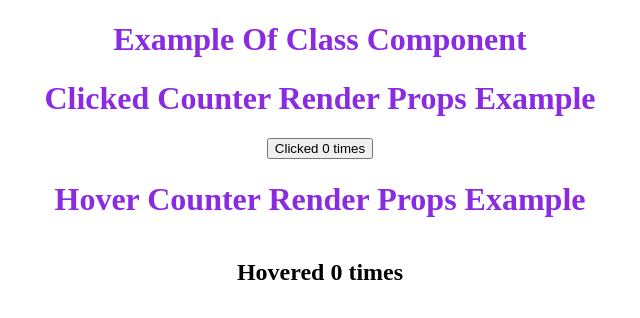
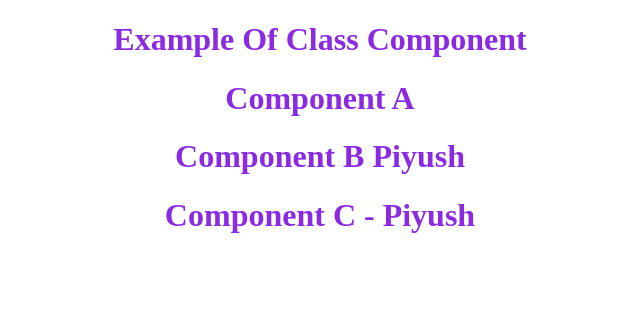
Before and after one commit to piyushkumar13/react-example, a React (Create React App) app: page / in a window 1280 px wide. Shown: the top 318 px of the page, without its empty margins (320-960 px from the left). Built offline with nearby package versions, Linux system fonts and the light colour scheme; a web font is replaced by a local one.

Commit message:
context example

```diff
--- a/src/components/classComp/App.js
+++ b/src/components/classComp/App.js
@@ -297,9 +297,39 @@ import MyHeading from "./MyHeading";
 
 /* ##################### Render Props Pattern Example ############################### */
 
-import Counter from "./Counter";
-import ClickedCounterTwo from "./ClickedCounterTwo";
-import HoverCounterTwo from "./HoverCounterTwo";
+// import Counter from "./Counter";
+// import ClickedCounterTwo from "./ClickedCounterTwo";
+// import HoverCounterTwo from "./HoverCounterTwo";
+//
+// class App extends Component {
+//
+//     render() {
+//         return (
+//             <>
+//                 <MyHeading/>
+//                 <Counter render={(count, incrementCount)=> <ClickedCounterTwo count={count} increment={incrementCount}/> }/>
+//                 <Counter render={(count, incrementCount)=> <HoverCounterTwo count={count} increment={incrementCount}/> }/>
+//
+//                 {/* Slight variatioin of render props - we can pass the props as child props */}
+//                 {/*<Counter>*/}
+//                 {/*    {(count, incrementCount) => <ClickedCounterTwo count={count} increment={incrementCount}/>}*/}
+//                 {/*</Counter>*/}
+//
+//                 {/*<Counter>*/}
+//                 {/*    {(count, incrementCount) => <HoverCounterTwo count={count} increment={incrementCount}/>}*/}
+//                 {/*</Counter>*/}
+//
+//             </>
+//         );
+//     }
+// }
+//
+// export default App;
+
+
+/* ##################### Context Example ############################### */
+
+import ComponentA from "./ComponentA";
 
 class App extends Component {
 
@@ -307,18 +337,7 @@ class App extends Component {
         return (
             <>
                 <MyHeading/>
-                <Counter render={(count, incrementCount)=> <ClickedCounterTwo count={count} increment={incrementCount}/> }/>
-                <Counter render={(count, incrementCount)=> <HoverCounterTwo count={count} increment={incrementCount}/> }/>
-
-                {/* Slight variatioin of render props - we can pass the props as child props */}
-                {/*<Counter>*/}
-                {/*    {(count, incrementCount) => <ClickedCounterTwo count={count} increment={incrementCount}/>}*/}
-                {/*</Counter>*/}
-
-                {/*<Counter>*/}
-                {/*    {(count, incrementCount) => <HoverCounterTwo count={count} increment={incrementCount}/>}*/}
-                {/*</Counter>*/}
-
+                <ComponentA/>
             </>
         );
     }
--- /dev/null
+++ b/src/components/classComp/ComponentA.js
@@ -0,0 +1,21 @@
+import React, {Component} from 'react';
+import "../../index.css"
+import ComponentB from "./ComponentB";
+import {UserProvider} from "./userContext";
+
+class ComponentA extends Component {
+    render() {
+        return (
+            <>
+                <h1 className="heading">Component A</h1>
+
+                <UserProvider value="Piyush">
+                    <ComponentB/>
+                </UserProvider>
+
+            </>
+        );
+    }
+}
+
+export default ComponentA;
--- /dev/null
+++ b/src/components/classComp/ComponentB.js
@@ -0,0 +1,31 @@
+import React, {Component} from 'react';
+import "../../index.css"
+import ComponentC from "./ComponentC";
+import UserContext from "./userContext";
+
+/**
+ * Using contextType is an alternative approach instead of using UserProvider and UserConsumer.
+ * But, it has two limitations i.e
+ * It only works with class componenets.
+ * You can subscribe to ony single context using contextType.
+ * */
+class ComponentB extends Component {
+
+    /* Alternative way 2 */
+    static contextType = UserContext;
+
+
+    render() {
+        return (
+            <>
+                <h1 className="heading">Component B {this.context}</h1>
+                <ComponentC/>
+            </>
+        );
+    }
+}
+
+/* Alternative way 1 */
+// ComponentB.contextType = UserContext;
+
+export default ComponentB;
--- /dev/null
+++ b/src/components/classComp/ComponentC.js
@@ -0,0 +1,23 @@
+import React, {Component} from 'react';
+import "../../index.css"
+import {UserConsumer} from "./userContext"
+
+class ComponentC extends Component {
+
+    render() {
+        return (
+            <>
+                <UserConsumer>
+                    {
+                        (name) => {
+                            return <h1 className="heading">Component C - {name}</h1>
+                        }
+                    }
+                </UserConsumer>
+
+            </>
+        );
+    }
+}
+
+export default ComponentC;
--- /dev/null
+++ b/src/components/classComp/userContext.js
@@ -0,0 +1,8 @@
+import React from "react"
+const UserContext = React.createContext("Kumar");
+
+const UserProvider = UserContext.Provider;
+const UserConsumer = UserContext.Consumer;
+
+export {UserProvider, UserConsumer};
+export default UserContext;
```
